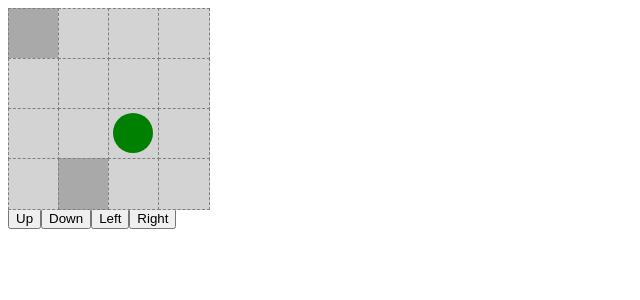
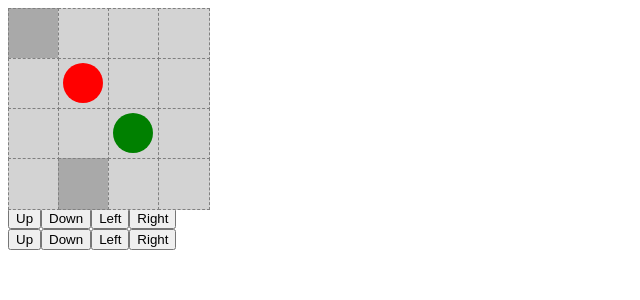
Before and after one commit to strux/enchanted-entanglement, a Vue app: page / in a window 1280 px wide. Shown: the top 300 px of the page, without its empty margins (0-640 px from the left). Built offline with nearby package versions, Linux system fonts and the light colour scheme.

Commit message:
Extract controls to component and add multiple units!

```diff
--- a/src/App.vue
+++ b/src/App.vue
@@ -4,63 +4,27 @@
             <div class="row" v-for="(column, columnIndex) in gameBoard.tiles">
                 <game-tile v-for="(row, rowIndex) in column" :row="rowIndex" :column="columnIndex" :gameBoard="gameBoard"></game-tile>
             </div>
-            <unit :unit="units.green" :tileSize="gameBoard.tileSize"></unit>
+            <unit v-for="unit in units" :unit="unit" :tileSize="gameBoard.tileSize"></unit>
         </div>
-        <button v-on:click="moveUnitRequest('green', 'up')">Up</button>
-        <button v-on:click="moveUnitRequest('green', 'down')">Down</button>
-        <button v-on:click="moveUnitRequest('green', 'left')">Left</button>
-        <button v-on:click="moveUnitRequest('green', 'right')">Right</button>
+        <unit-controls v-for="unit in units" :color="unit.color"></unit-controls>
     </div>
 </template>
 
 <script>
 import { mapState } from 'vuex'
+import { mapGetters } from 'vuex'
 import GameTile from './components/GameTile.vue'
 import Unit from './components/Unit.vue'
-import { mapGetters } from 'vuex'
+import UnitControls from './components/UnitControls.vue'
 
 export default {
     name: 'app',
     components: {
         GameTile,
         Unit,
+        UnitControls,
     },
     methods: {
-        moveUnitRequest(color, direction) {
-            let unit = this.units[color];
-            let target = {};
-            switch(direction) {
-                case 'up':
-                    target.column = unit.column
-                    target.row = unit.row - 1
-                    break
-                case 'down':
-                    target.column = unit.column
-                    target.row = unit.row + 1
-                    break
-                case 'right':
-                    target.column = unit.column + 1
-                    target.row = unit.row
-                    break
-                case 'left':
-                    target.column = unit.column - 1
-                    target.row = unit.row
-                    break
-            }
-            if (this.isOpenTile(target)) {
-                unit.row = target.row
-                unit.column = target.column
-            }
-        },
-        validTarget(target) {
-            if (typeof this.gameBoard.tiles[target.row] === 'undefined' ||
-                typeof this.gameBoard.tiles[target.row][target.column] === 'undefined' ||
-                this.gameBoard.tiles[target.row][target.column] === 'closed'
-                ) {
-                return false;
-            }
-            return true;
-        },
     },
     computed: {
         boardStyle() {
@@ -77,7 +41,6 @@ export default {
        ...mapGetters({
            columns: 'getBoardColumns',
            rows: 'getBoardRows',
-           isOpenTile: 'isOpenTile',
        }),
     },
 }
--- /dev/null
+++ b/src/components/UnitControls.vue
@@ -0,0 +1,59 @@
+<template>
+    <div>
+        <button v-on:click="moveUnitRequest(color, 'up')" :disabled="game.state !== 'play'">Up</button>
+        <button v-on:click="moveUnitRequest(color, 'down')" :disabled="game.state !== 'play'">Down</button>
+        <button v-on:click="moveUnitRequest(color, 'left')" :disabled="game.state !== 'play'">Left</button>
+        <button v-on:click="moveUnitRequest(color, 'right')" :disabled="game.state !== 'play'">Right</button>
+    </div>
+</template>
+
+<script>
+import { mapState } from 'vuex'
+import { mapGetters } from 'vuex'
+
+export default {
+    name: 'UnitControls',
+    props: ['color'],
+    methods: {
+        moveUnitRequest(color, direction) {
+            let unit = this.units[color];
+            let target = {};
+            switch(direction) {
+                case 'up':
+                    target.column = unit.column
+                    target.row = unit.row - 1
+                    break
+                case 'down':
+                    target.column = unit.column
+                    target.row = unit.row + 1
+                    break
+                case 'right':
+                    target.column = unit.column + 1
+                    target.row = unit.row
+                    break
+                case 'left':
+                    target.column = unit.column - 1
+                    target.row = unit.row
+                    break
+            }
+            if (this.isOpenTile(target)) {
+                unit.row = target.row
+                unit.column = target.column
+            }
+        },
+    },
+    computed: {
+        ...mapState({
+            game: state => state.game,
+            units: state => state.units,
+       }),
+       ...mapGetters({
+           isOpenTile: 'isOpenTile',
+       }),
+    },
+}
+</script>
+
+<!-- Add "scoped" attribute to limit CSS to this component only -->
+<style scoped>
+</style>
--- a/src/main.js
+++ b/src/main.js
@@ -7,6 +7,10 @@ Vue.use(Vuex);
 
 const store = new Vuex.Store({
     state: {
+        game: {
+            state: 'play',
+            timer: 30 * 1000,
+        },
         gameBoard: {
             tileSize: 50,
             rows: 4,
@@ -18,6 +22,11 @@ const store = new Vuex.Store({
             ],
         },
         units: {
+            red: {
+                color: 'red',
+                row: 1,
+                column: 1,
+            },
             green: {
                 color: 'green',
                 row: 2,
```
